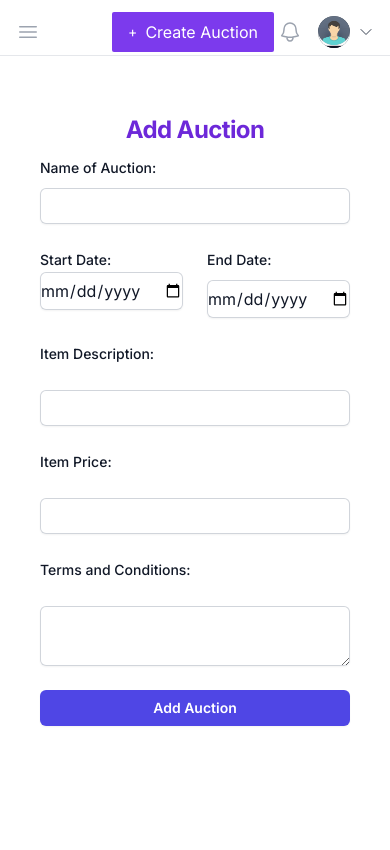
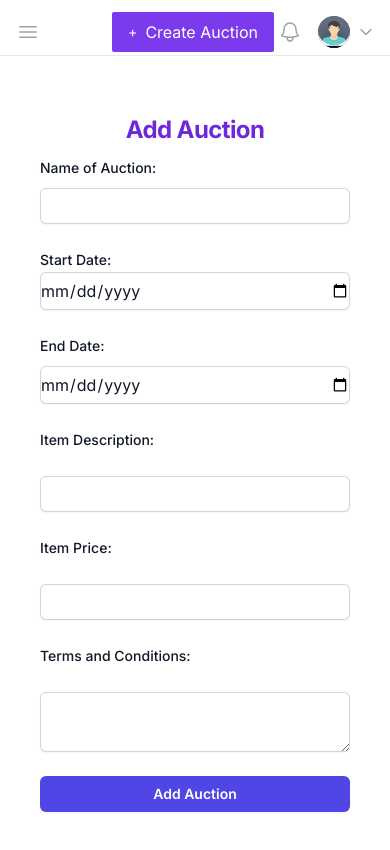
Before and after one commit to NjugunaEliud/Beba-Dashboard, a Next.js app: page /create in a window 390 px wide. Shown: the top 850 px of the page. Built offline with nearby package versions, Linux system fonts and the light colour scheme.

Commit message:
Form responsivenes

```diff
--- a/app/create/page.jsx
+++ b/app/create/page.jsx
@@ -28,7 +28,7 @@ export default function Create() {
               </div>
             </div>
 
-            <div className="flex space-x-6">
+
               <div className="flex-1">
                 <div className="flex items-center justify-between">
                   <label className="block text-sm font-medium leading-6 text-gray-900">
@@ -62,7 +62,7 @@ export default function Create() {
                   />
                 </div>
               </div>
-            </div>
+
 
             <div className="flex items-center justify-between">
               <label htmlFor="password" className="block text-sm font-medium leading-6 text-gray-900">
```
